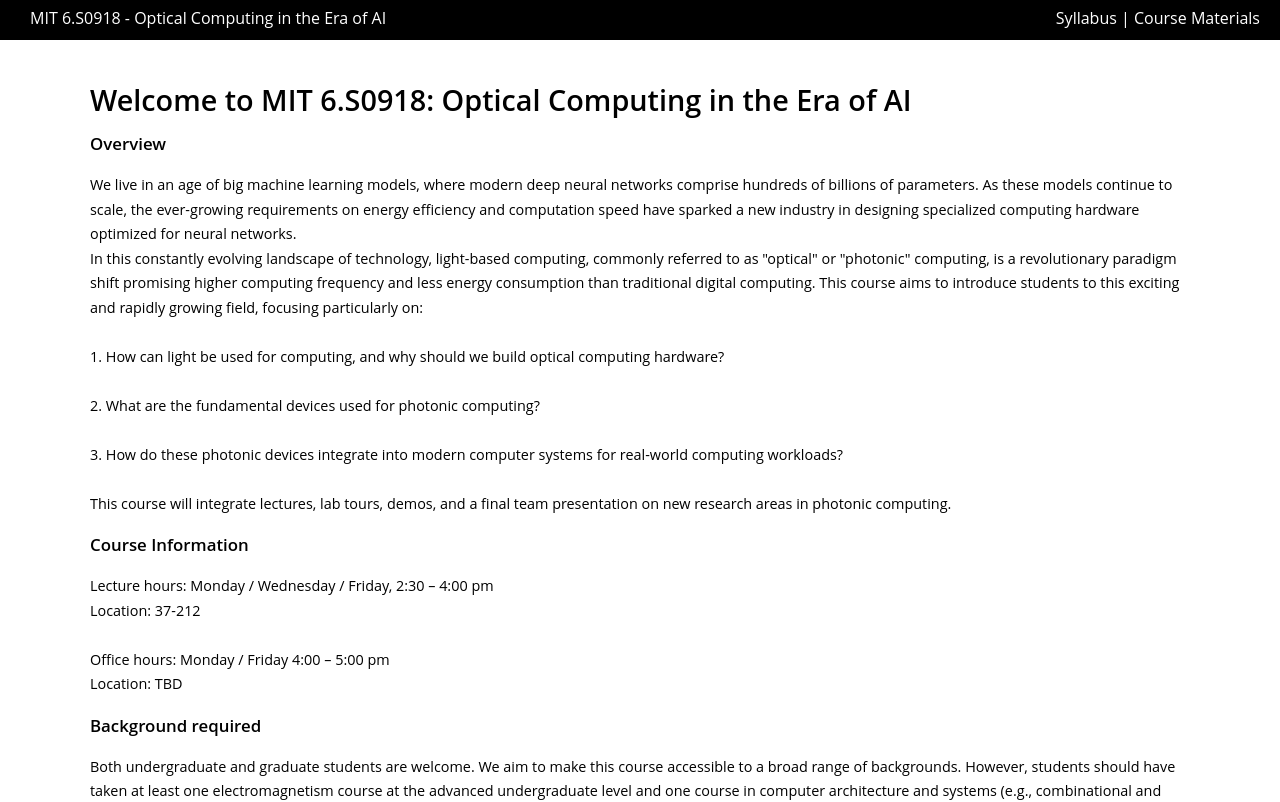
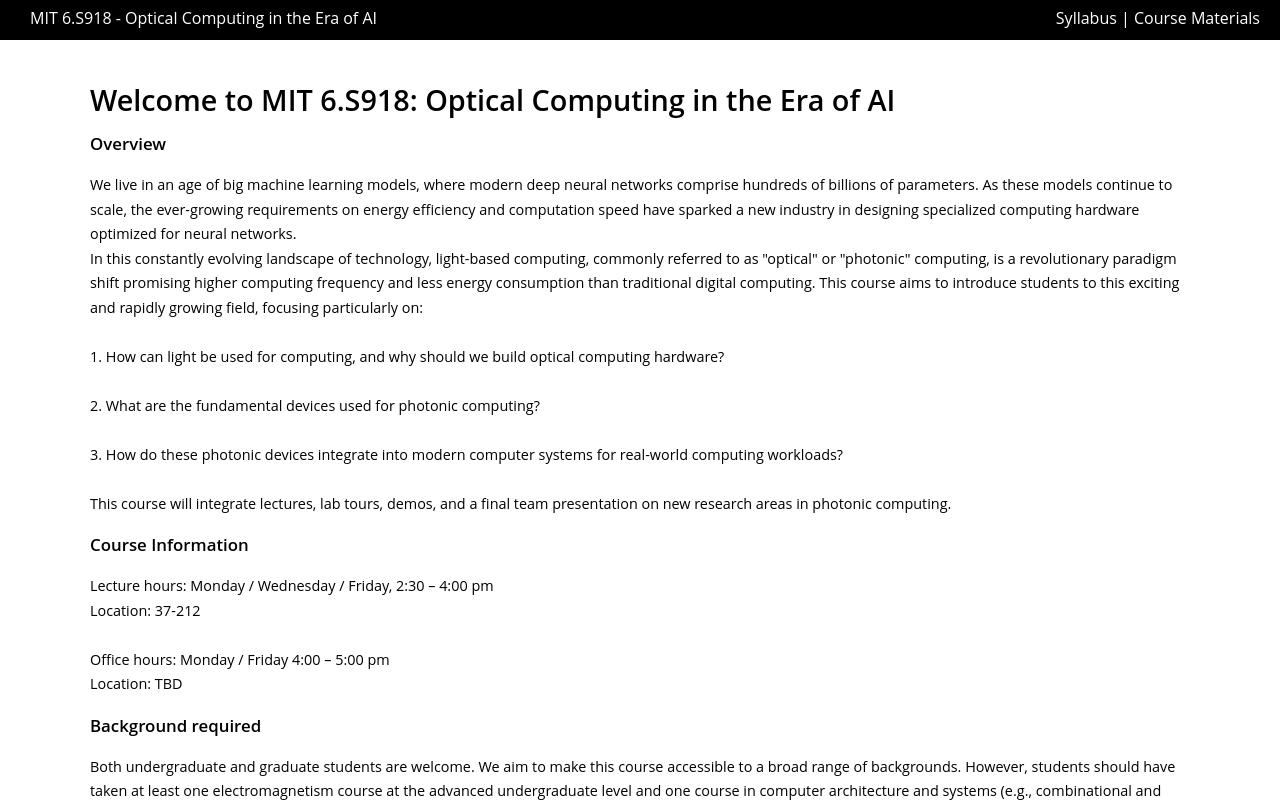
Before and after one commit to Computing-with-light/computing-with-light.github.io, a plain HTML site: page index.html in a window 1280 px wide. Shown: the top 802 px of the page. Drawn offline with Linux system fonts and the light colour scheme.

Commit message:
fix typos, course is 6.S918

```diff
--- a/index.html
+++ b/index.html
@@ -3,7 +3,7 @@
 
 <head>
     <meta charset="UTF-8">
-    <title>MIT 6.S0918 - Optical Computing</title>
+    <title>MIT 6.S918 - Optical Computing</title>
     <link rel="stylesheet" href="dist/main.css">
     <script src="dist/main.js"></script>
     <script async defer src="https://buttons.github.io/buttons.js"></script>
@@ -11,7 +11,7 @@
 
 <header>
     <ul>
-        <span class="leftlink"><a href="">MIT 6.S0918 - Optical Computing in the Era of AI</a></span>
+        <span class="leftlink"><a href="">MIT 6.S918 - Optical Computing in the Era of AI</a></span>
         <span class="rightlink"><a href="#syllabus_sec">Syllabus</a> | <a href="#materials_sec">Course Materials</a>
         </span>
     </ul>
@@ -25,7 +25,7 @@
         <div class="container body">
             <div class="content heading anchor" id="home">
 
-                <h1>Welcome to MIT 6.S0918: Optical Computing in the Era of AI</h1>
+                <h1>Welcome to MIT 6.S918: Optical Computing in the Era of AI</h1>
 
                 <h3>Overview</h3>
                 We live in an age of big machine learning models, where modern deep neural networks comprise hundreds of
```
